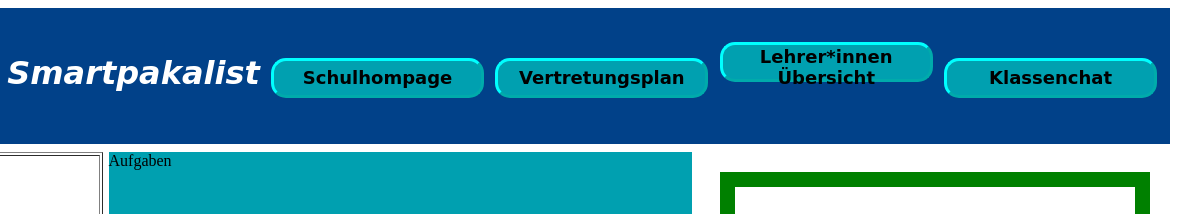
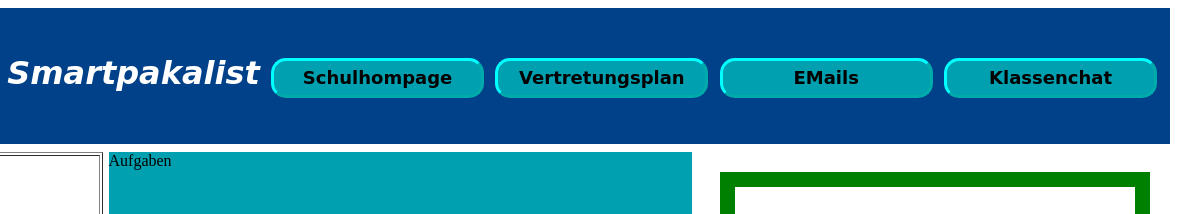
Before and after one commit to Jugendhackt/Smartpakalist, a plain HTML site: page index.html in a window 1280 px wide. Shown: the top 214 px of the page, 102-1280 px from the left. Drawn offline with Linux system fonts and the light colour scheme.

Commit message:
Update index.html

```diff
--- a/index.html
+++ b/index.html
@@ -11,7 +11,7 @@
               Smartpakalist
               <button onclick="window.location.href='Beispiel.html';"> Schulhompage </button>
               <button onclick="window.location.href='Beispiel.html';"> Vertretungsplan </button>
-              <button onclick="window.location.href='Beispiel.html';"> Lehrer*innen &Uuml;bersicht </button>
+              <button onclick="window.location.href='Beispiel.html';"> EMails </button>
               <button onclick="window.location.href='Beispiel.html';"> Klassenchat </button>
             </text>
             </h1>
```
